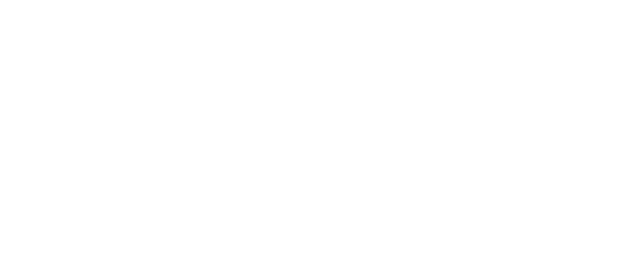
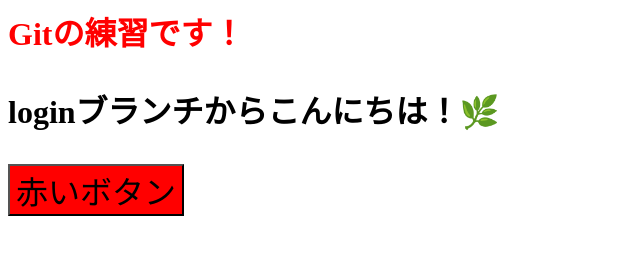
Before and after one commit to YujiTakasaki/git-practice, a plain HTML site: page index.html in a window 1280 px wide. Shown: the whole page, without its empty margins (0-640 px from the left). Drawn offline with Linux system fonts and the light colour scheme.

Commit message:
loginブランチからこんにちは！

```diff
--- a/index.html
+++ b/index.html
@@ -1,10 +1,15 @@
-<!DOCTYPE html>
 <html lang="ja">
   <head>
     <meta charset="UTF-8" />
     <meta http-equiv="X-UA-Compatible" content="IE=edge" />
     <meta name="viewport" content="width=device-width, initial-scale=1.0" />
-    <title>Document</title>
+    <title>Gitの練習</title>
   </head>
-  <body></body>
+  <body>
+    <h1 style="color: red">Gitの練習です！</h1>
+    <p style="font-size: 2rem; font-weight: bold">
+      loginブランチからこんにちは！🌿
+    </p>
+    <button style="background-color: red; font-size: 2rem">赤いボタン</button>
+  </body>
 </html>
```
